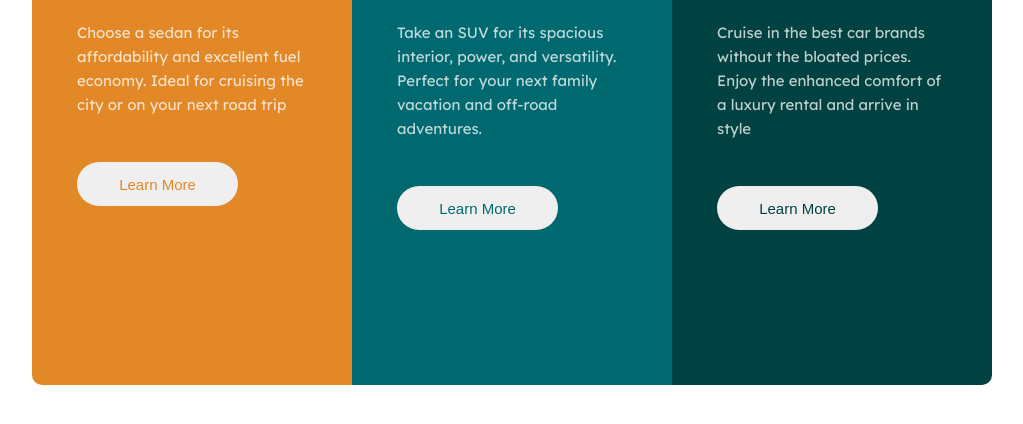
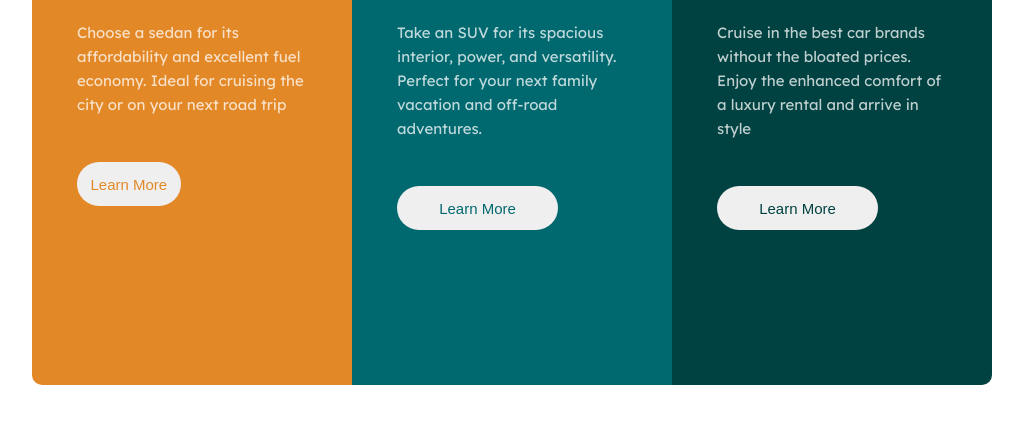
Before and after one commit to ogunkoyaalfred/First-Project, a plain HTML site: page index.html in a window 1280 px wide. Shown: the part 220-644 px from the top of the page, without its empty margins (128-1151 px from the left). Drawn offline with Linux system fonts and the light colour scheme.

Commit message:
Text change

```diff
--- a/stylesheet.css
+++ b/stylesheet.css
@@ -35,7 +35,7 @@
     margin-top: 2rem;
     border: none;
     border-radius: 50px;
-    width: 45%;
+    /* width: 45%; */
 }
 .button2 button {
     cursor: pointer;
@@ -141,7 +141,7 @@ h2 {
         margin-top: 3rem;
         border: none;
         border-radius: 50px;
-        width: 70%;
+        /* width: 70%; */
     }
     .button2 button {
         cursor: pointer;
```
